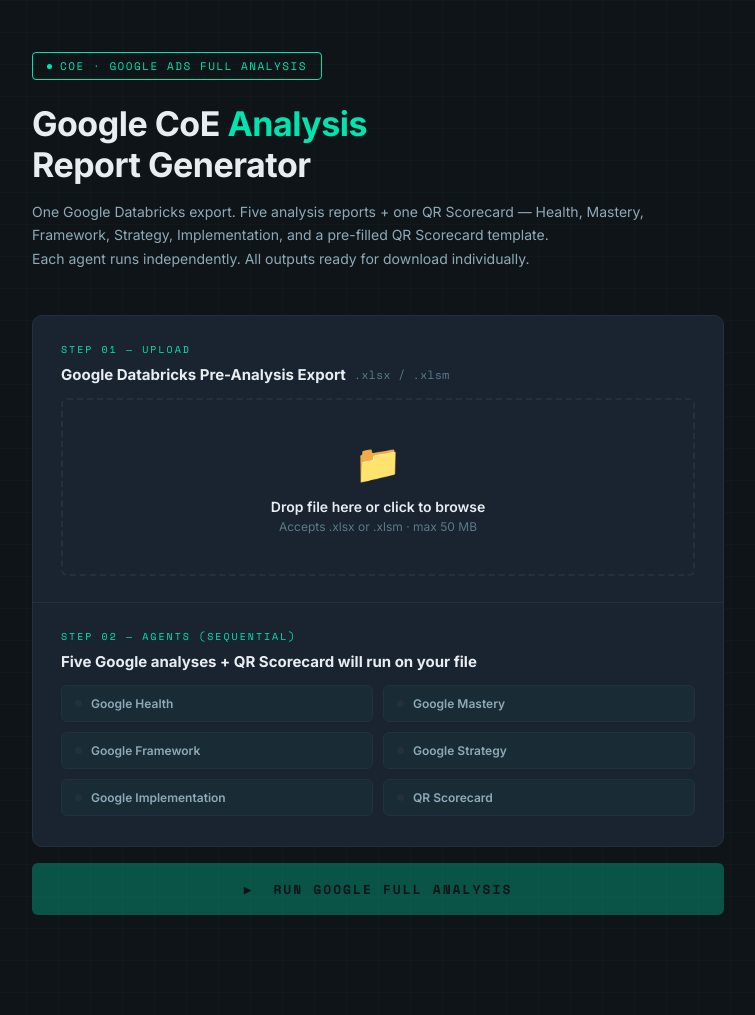
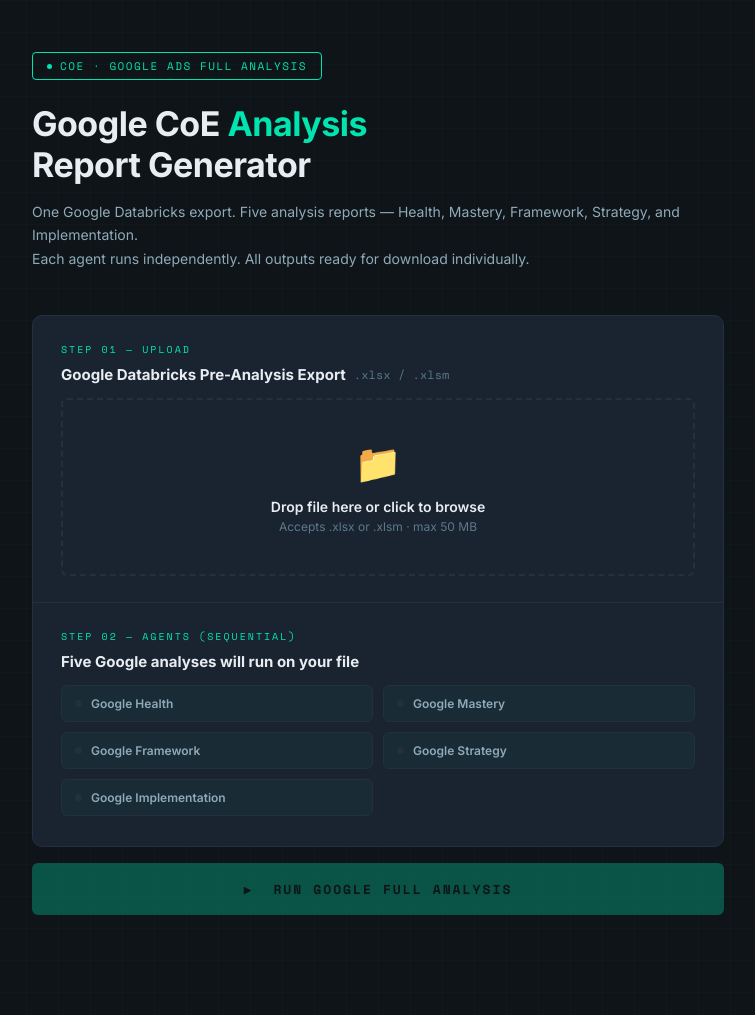
Before and after one commit to gquartile-tech/COE-FULL-GOOGLE-ANALYSIS, a Flask app: page / in a window 1280 px wide. Shown: the whole page, without its empty margins (262-1017 px from the left). Run offline with Flask 3, Linux system fonts and the light colour scheme.

Commit message:
Add files via upload

```diff
--- a/templates/index.html
+++ b/templates/index.html
@@ -117,7 +117,7 @@
   <div class="badge"><span class="badge-dot"></span>COE · GOOGLE ADS FULL ANALYSIS</div>
   <h1>Google CoE <span>Analysis</span><br>Report Generator</h1>
   <p class="tagline">
-    One Google Databricks export. Five analysis reports + one QR Scorecard — Health, Mastery, Framework, Strategy, Implementation, and a pre-filled QR Scorecard template.<br>
+    One Google Databricks export. Five analysis reports — Health, Mastery, Framework, Strategy, and Implementation.<br>
     Each agent runs independently. All outputs ready for download individually.
   </p>
 
@@ -140,14 +140,13 @@
 
     <div class="section">
       <div class="step-lbl">STEP 02 — AGENTS (SEQUENTIAL)</div>
-      <div class="step-title">Five Google analyses + QR Scorecard will run on your file</div>
+      <div class="step-title">Five Google analyses will run on your file</div>
       <div class="agents-grid">
         <div class="agent-pill"><span class="agent-dot"></span><span class="agent-name">Google Health</span></div>
         <div class="agent-pill"><span class="agent-dot"></span><span class="agent-name">Google Mastery</span></div>
         <div class="agent-pill"><span class="agent-dot"></span><span class="agent-name">Google Framework</span></div>
         <div class="agent-pill"><span class="agent-dot"></span><span class="agent-name">Google Strategy</span></div>
         <div class="agent-pill"><span class="agent-dot"></span><span class="agent-name">Google Implementation</span></div>
-        <div class="agent-pill"><span class="agent-dot"></span><span class="agent-name">QR Scorecard</span></div>
       </div>
     </div>
   </div>
@@ -166,8 +165,7 @@
       <div class="ps" id="s4"><span class="ps-dot"></span>Framework — evaluating campaign structure &amp; governance</div>
       <div class="ps" id="s5"><span class="ps-dot"></span>Strategy — documenting campaign coverage &amp; channel mix</div>
       <div class="ps" id="s6"><span class="ps-dot"></span>Implementation — verifying tracking, naming &amp; setup</div>
-      <div class="ps" id="s7"><span class="ps-dot"></span>Scorecard — mapping all pillar results to QR template</div>
-      <div class="ps" id="s8"><span class="ps-dot"></span>Finalising all six output files</div>
+      <div class="ps" id="s7"><span class="ps-dot"></span>Finalising all five output files</div>
     </div>
   </div>
 
@@ -220,15 +218,6 @@
       </div>
       <div class="ar-body" id="body-google_implementation"></div>
     </div>
-
-    <div class="agent-result" id="res-google_scorecard">
-      <div class="ar-head">
-        <span class="ar-icon">📊</span>
-        <span class="ar-label">Google QR Scorecard</span>
-        <span class="ar-status" id="st-google_scorecard">—</span>
-      </div>
-      <div class="ar-body" id="body-google_scorecard"></div>
-    </div>
   </div>
 
   <button id="reset">← Analyse another account</button>
@@ -274,8 +263,8 @@ pillX.addEventListener('click', function(){
 });
 
 // ── Progress steps ─────────────────────────────────────────────────────────
-var steps  = ['s1','s2','s3','s4','s5','s6','s7','s8'];
-var delays = [0, 500, 1200, 2200, 3400, 4800, 6400, 7600];
+var steps  = ['s1','s2','s3','s4','s5','s6','s7'];
+var delays = [0, 500, 1200, 2200, 3400, 4800, 6400];
 var timers = [];
 
 function startSteps() {
@@ -358,7 +347,7 @@ runB.addEventListener('click', function() {
     if (data.error) { showErr(data.error); runB.disabled = false; return; }
 
     var agents = data.agents || {};
-    ['google_health','google_mastery','google_framework','google_strategy','google_implementation','google_scorecard'].forEach(function(key) {
+    ['google_health','google_mastery','google_framework','google_strategy','google_implementation'].forEach(function(key) {
       if (agents[key]) renderAgent(key, agents[key]);
     });
 
```
Also changed, not shown: 5 other files.
